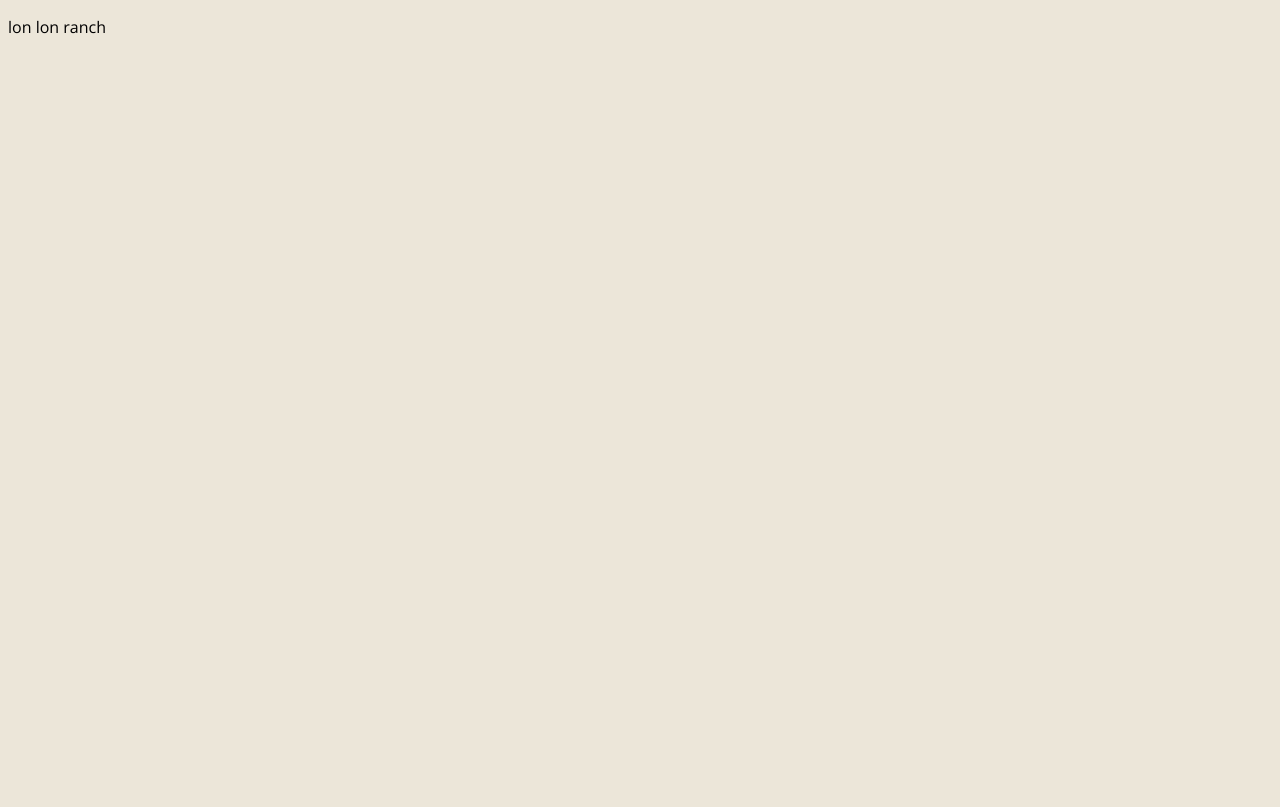
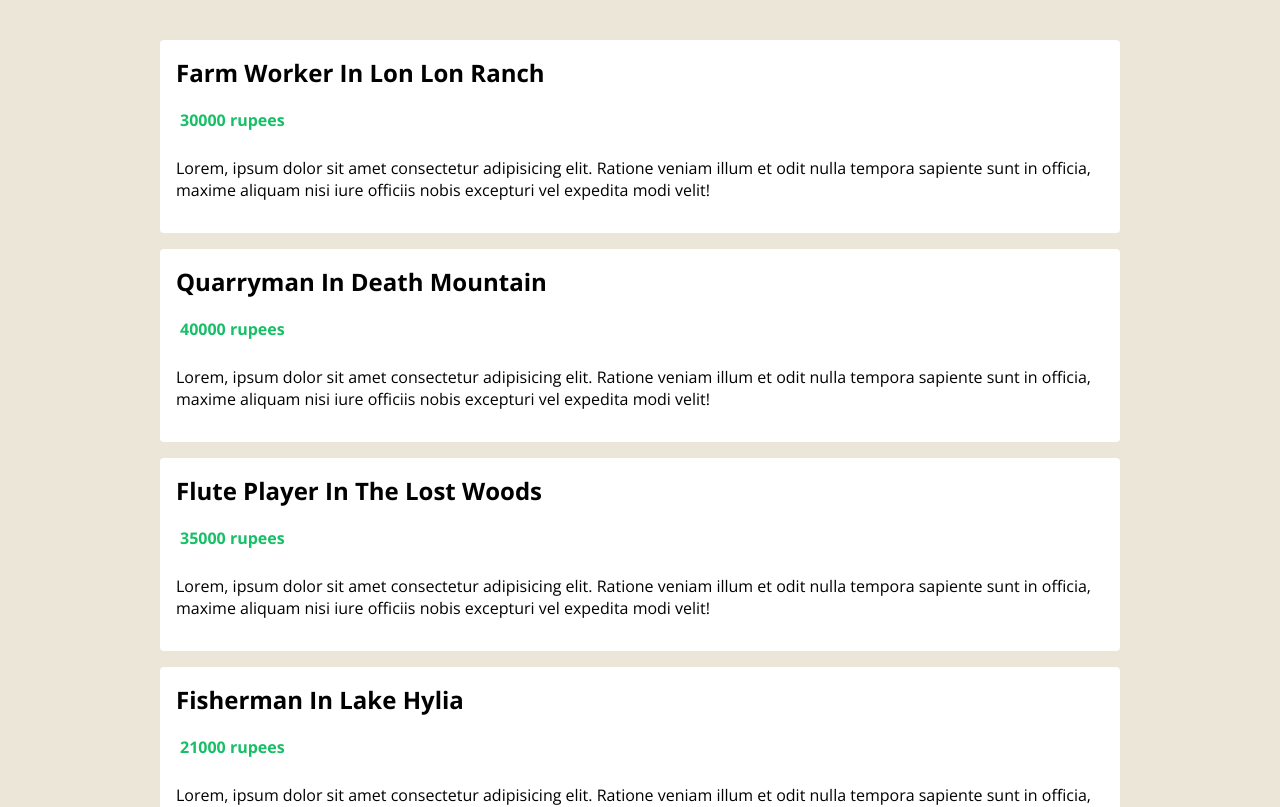
Before and after one commit to sr-skillmore/hyrule-jobs, a Vue app: page / in a window 1280 px wide. Shown: the top 807 px of the page. Built offline with nearby package versions, Linux system fonts and the light colour scheme.

Commit message:
types and props

```diff
--- a/src/App.vue
+++ b/src/App.vue
@@ -1,17 +1,18 @@
 <template>
   <div class="app">
-    <p>{{ jobs[0].location }}</p>
+    <JobsList :jobs="jobs" />
   </div>
 </template>
 
 <script lang="ts">
 // this lesson uses Composition API
 import { defineComponent, ref } from "vue";
+import JobsList from "./components/JobsList.vue";
 import Job from "./types/Job";
 
 export default defineComponent({
   name: "App",
-  components: {},
+  components: { JobsList },
   setup() {
     const jobs = ref<Job[]>([
       {
--- /dev/null
+++ b/src/components/JobsList.vue
@@ -0,0 +1,70 @@
+<template>
+  <div class="job-list">
+    <ul>
+      <li v-for="job in jobs" :key="job.id">
+        <h2>{{ job.title }} in {{ job.location }}</h2>
+
+        <div class="salary">
+          <p>{{ job.salary }} rupees</p>
+        </div>
+
+        <div class="description">
+          <p>
+            Lorem, ipsum dolor sit amet consectetur adipisicing elit. Ratione
+            veniam illum et odit nulla tempora sapiente sunt in officia, maxime
+            aliquam nisi iure officiis nobis excepturi vel expedita modi velit!
+          </p>
+        </div>
+      </li>
+    </ul>
+  </div>
+</template>
+
+<script lang="ts">
+import { defineComponent, PropType } from "vue";
+import Job from "@/types/Job";
+
+export default defineComponent({
+  props: {
+    jobs: {
+      required: true,
+      type: Array as PropType<Job[]>,
+    },
+  },
+  setup() {
+    return {};
+  },
+});
+</script>
+
+<style scoped>
+.job-list {
+  max-width: 960px;
+  margin: 40px auto;
+}
+.job-list ul {
+  padding: 0;
+}
+.job-list li {
+  list-style-type: none;
+  background: white;
+  padding: 16px;
+  margin: 16px 0;
+  border-radius: 4px;
+}
+.job-list h2 {
+  margin: 0 0 10px;
+  text-transform: capitalize;
+}
+.salary {
+  display: flex;
+}
+.salary img {
+  width: 30px;
+}
+.salary p {
+  color: #17bf66;
+  font-weight: bold;
+  margin: 10px 4px;
+}
+</style>
```
Also changed, not shown: 2 other files (tests, documents, lock files or other folders).
